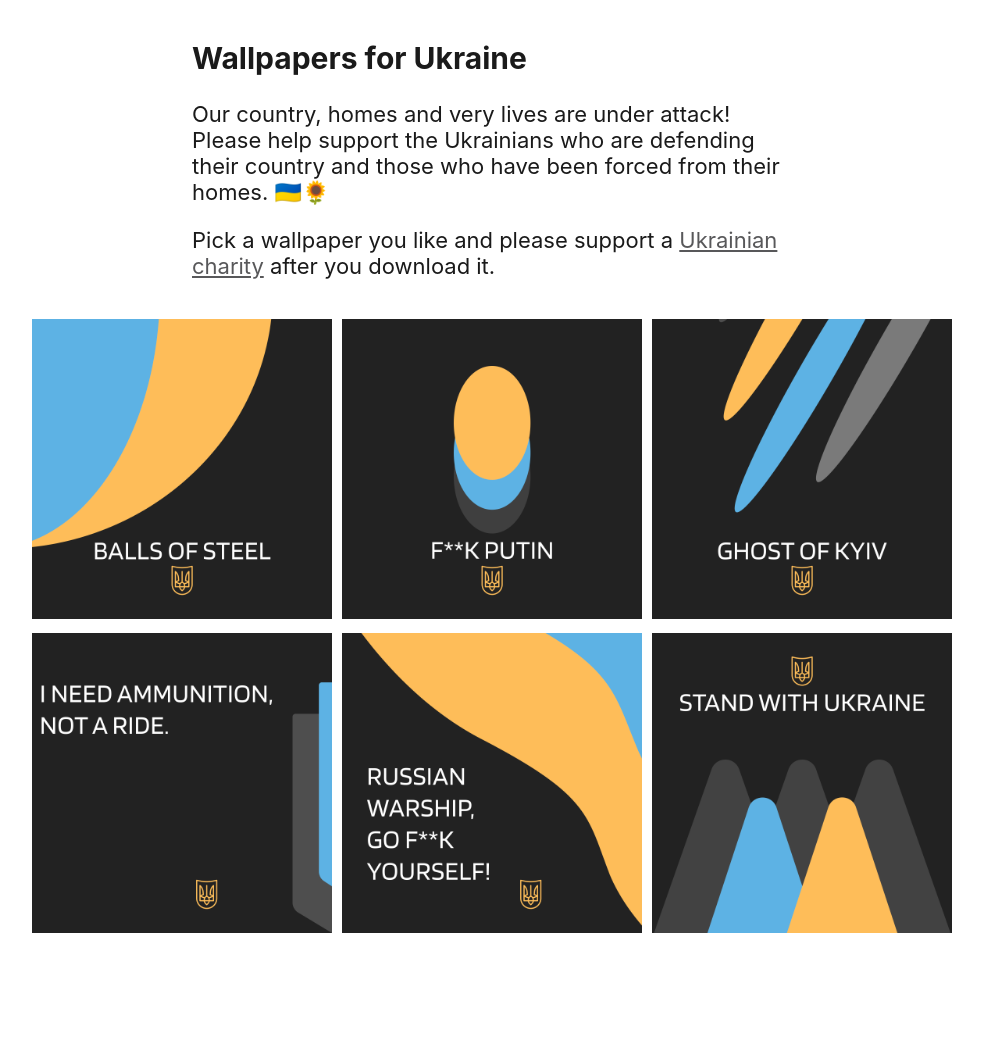
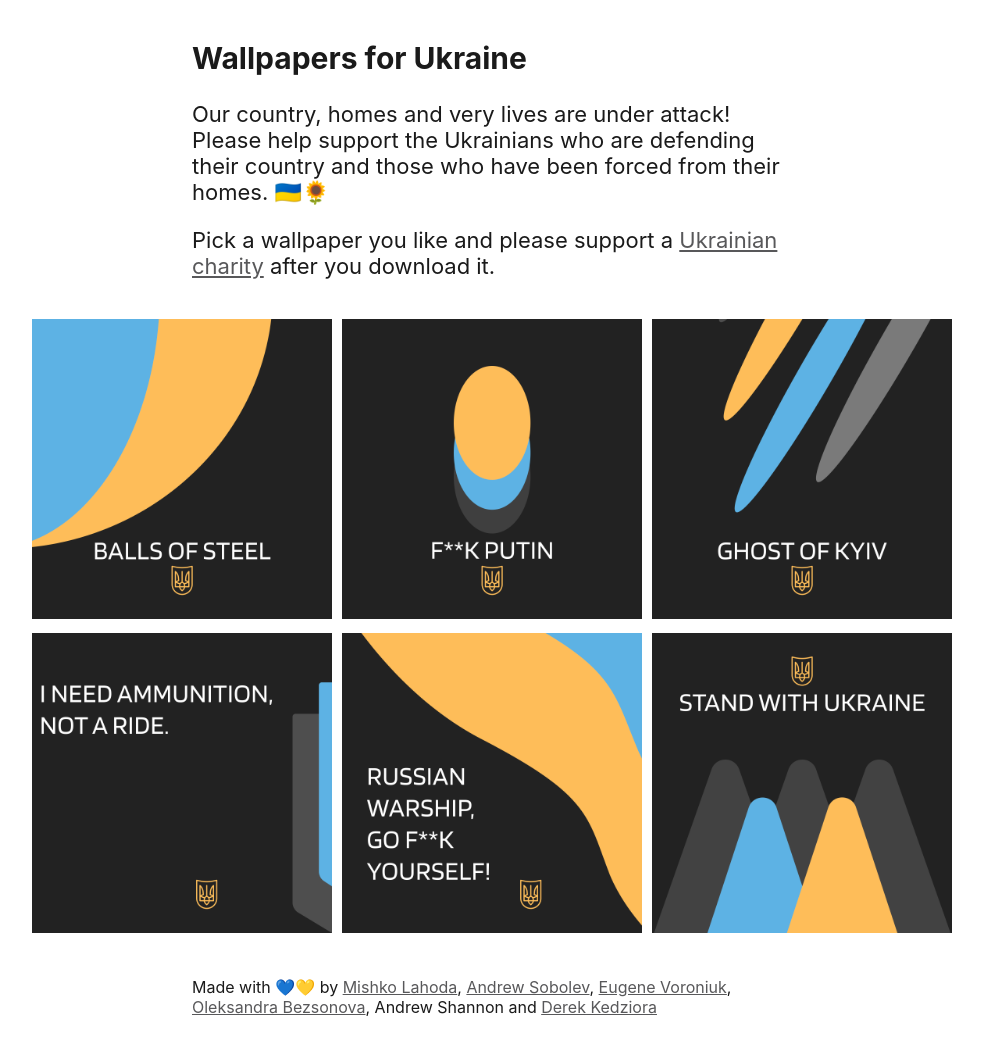
Before and after one commit to derekkedziora/ukrainian-wallpapers, a Jekyll site: the page built from index.md, in a window 1280 px wide. Shown: the whole page, without its empty margins (148-1131 px from the left). Built offline with Jekyll 4.4.1, drawn with Linux system fonts in a browser that asks for light colours; before the commit the page ends 977 px from its top, so only the background shows below that.

Commit message:
added credits section

```diff
--- /dev/null
+++ b/_includes/credits.html
@@ -0,0 +1 @@
+<p class="credits">Made with 💙💛 by <a href="https://www.instagram.com/mishkoala/">Mishko Lahoda</a>, <a href="https://www.instagram.com/andrew_sobolev/">Andrew Sobolev</a>, <a href="https://www.instagram.com/eugeneworonyuk/">Eugene Voroniuk</a>, <a href="https://www.instagram.com/sandraolz/">Oleksandra Bezsonova</a>, Andrew Shannon and <a href="https://derekkedziora.com">Derek Kedziora</a></p>
--- a/_layouts/default.html
+++ b/_layouts/default.html
@@ -14,7 +14,7 @@
   {{ content }}
 </section>
 
-{% if page.url == "/" %}{% include gallery.html %}{% endif %}
+{% if page.url == "/" %}{% include gallery.html %}{% include credits.html %}{% endif %}
 
 </main>
 </body>
--- a/css/style.css
+++ b/css/style.css
@@ -75,3 +75,10 @@ img {
 a, a:visited {
 	color:  var(--link-color);
 }
+
+.credits {
+	font-size: 1rem;
+	width: 100%;
+	margin: 0 auto;
+	max-width: 600px;
+}
```
